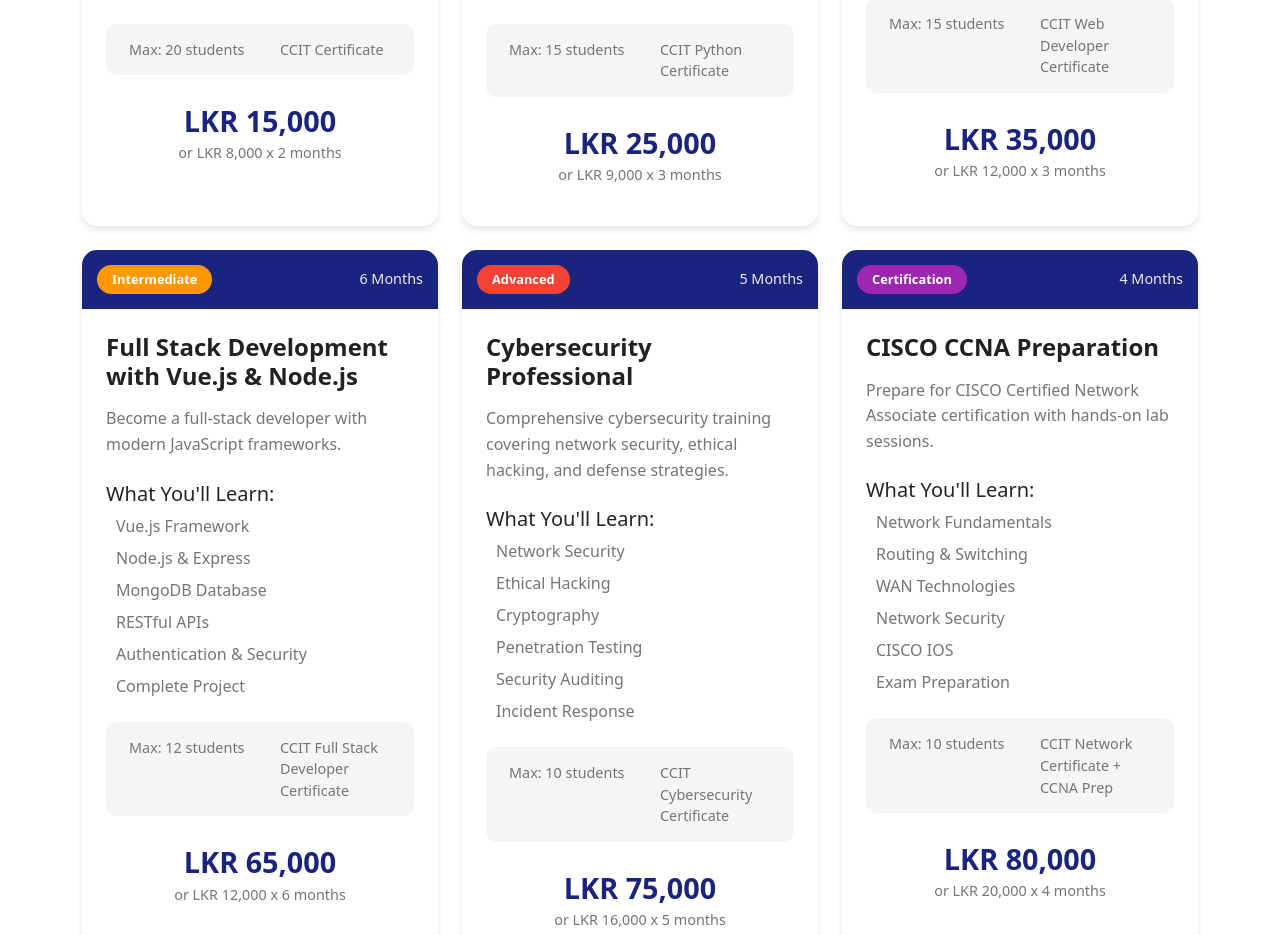
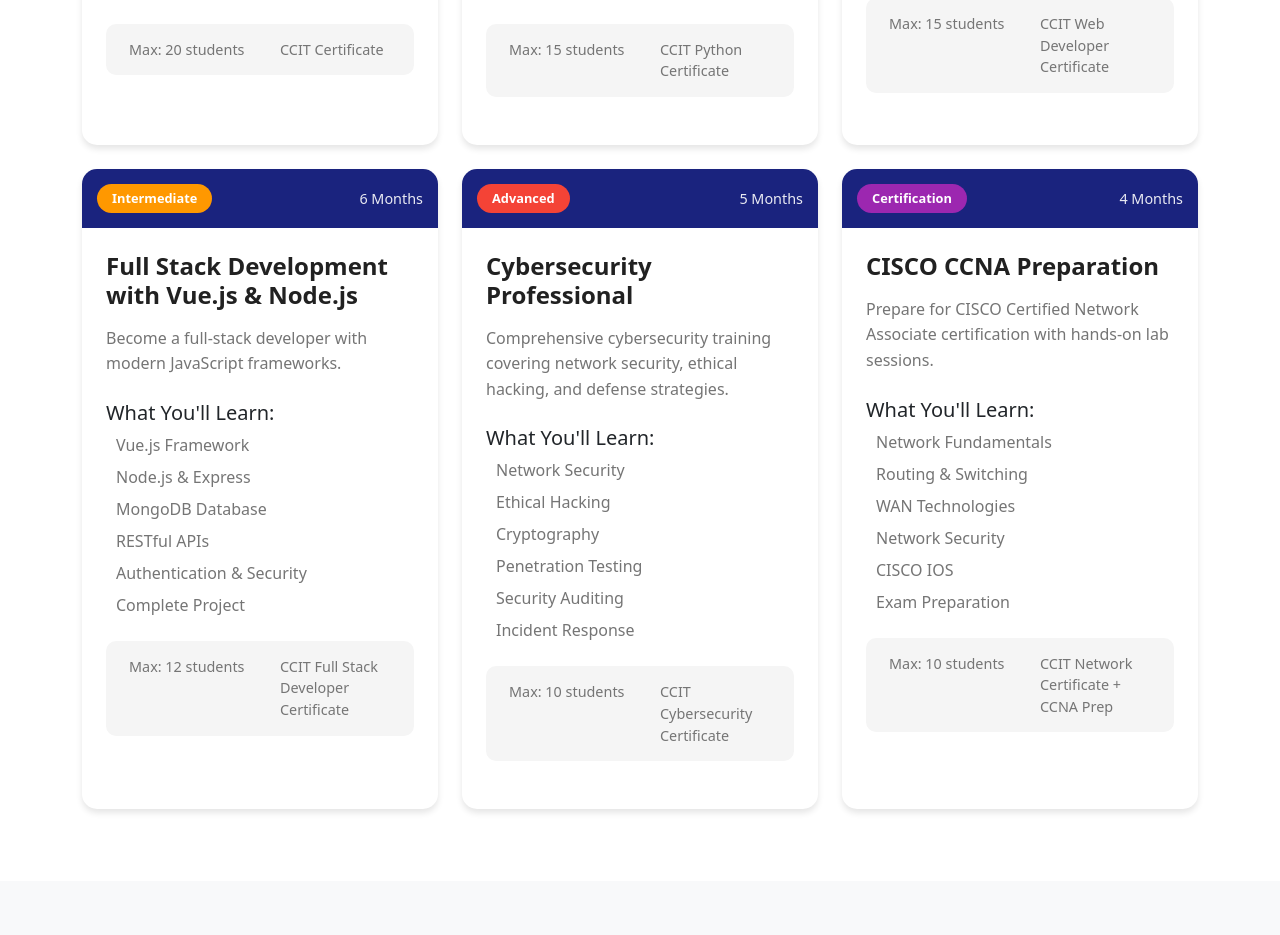
Before and after one commit to Yuneth/CCBE_IT, a Vue app: page /courses in a window 1280 px wide. Shown: the part 1068-2003 px from the top of the page. Built offline with nearby package versions, Linux system fonts and the light colour scheme; a web font is replaced by a local one; what webfontloader would draw is missing.

Commit message:
comment prices - Courses & Uncomment readonly - Careers

```diff
--- a/src/views/CareersView.vue
+++ b/src/views/CareersView.vue
@@ -205,7 +205,6 @@
                 id="position"
                 v-model="applicationForm.position"
                 required
-                readonly
               />
             </div>
           </div>
--- a/src/views/CoursesView.vue
+++ b/src/views/CoursesView.vue
@@ -84,12 +84,12 @@
                 </div>
 
                 <div class="course-footer">
-                  <div class="course-price mb-3">
+                  <!-- <div class="course-price mb-3">
                     <span class="price">LKR {{ course.price.toLocaleString() }}</span>
                     <span class="installment" v-if="course.installment">
                       or {{ course.installment }}
                     </span>
-                  </div>
+                  </div> -->
                   <!-- <div class="d-grid gap-2">
                     <button class="btn btn-primary" @click="enrollCourse(course)">
                       <i class="fas fa-edit"></i> Enroll Now
@@ -170,8 +170,8 @@
           duration: '2 Months',
           maxStudents: 20,
           certification: 'CCIT Certificate',
-          price: 15000,
-          installment: 'LKR 8,000 x 2 months',
+          //price: 15000,
+          //installment: 'LKR 8,000 x 2 months',
           features: [
             'Windows/Mac OS Basics',
             'Microsoft Word & Excel',
@@ -190,8 +190,8 @@
           duration: '3 Months',
           maxStudents: 15,
           certification: 'CCIT Python Certificate',
-          price: 25000,
-          installment: 'LKR 9,000 x 3 months',
+          //price: 25000,
+          //installment: 'LKR 9,000 x 3 months',
           features: [
             'Python Syntax & Basics',
             'Variables & Data Types',
@@ -210,8 +210,8 @@
           duration: '4 Months',
           maxStudents: 15,
           certification: 'CCIT Web Developer Certificate',
-          price: 35000,
-          installment: 'LKR 12,000 x 3 months',
+          //price: 35000,
+          //installment: 'LKR 12,000 x 3 months',
           features: [
             'HTML5 & Semantic Markup',
             'CSS3 & Flexbox/Grid',
@@ -230,8 +230,8 @@
           duration: '6 Months',
           maxStudents: 12,
           certification: 'CCIT Full Stack Developer Certificate',
-          price: 65000,
-          installment: 'LKR 12,000 x 6 months',
+          //price: 65000,
+          //installment: 'LKR 12,000 x 6 months',
           features: [
             'Vue.js Framework',
             'Node.js & Express',
@@ -250,8 +250,8 @@
           duration: '5 Months',
           maxStudents: 10,
           certification: 'CCIT Cybersecurity Certificate',
-          price: 75000,
-          installment: 'LKR 16,000 x 5 months',
+          //price: 75000,
+          //installment: 'LKR 16,000 x 5 months',
           features: [
             'Network Security',
             'Ethical Hacking',
@@ -270,8 +270,8 @@
           duration: '4 Months',
           maxStudents: 10,
           certification: 'CCIT Network Certificate + CCNA Prep',
-          price: 80000,
-          installment: 'LKR 20,000 x 4 months',
+          //price: 80000,
+          //installment: 'LKR 20,000 x 4 months',
           features: [
             'Network Fundamentals',
             'Routing & Switching',
```
